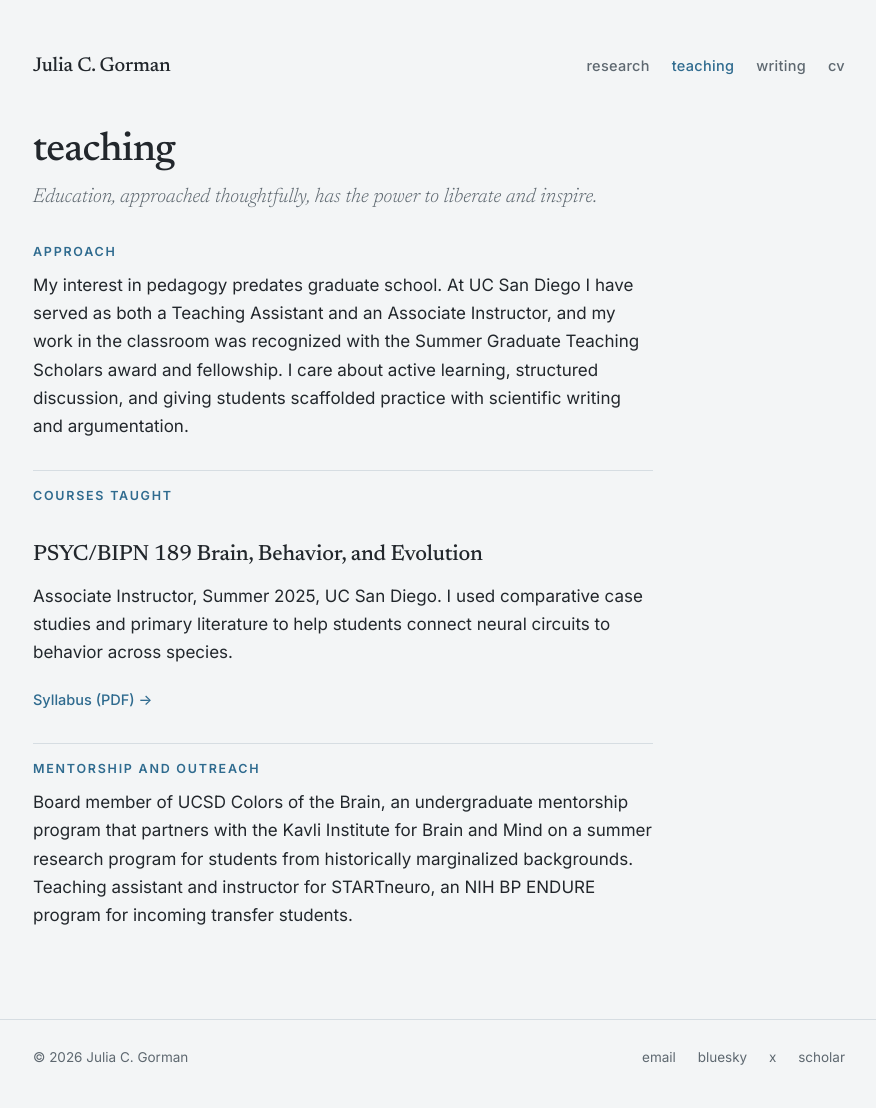
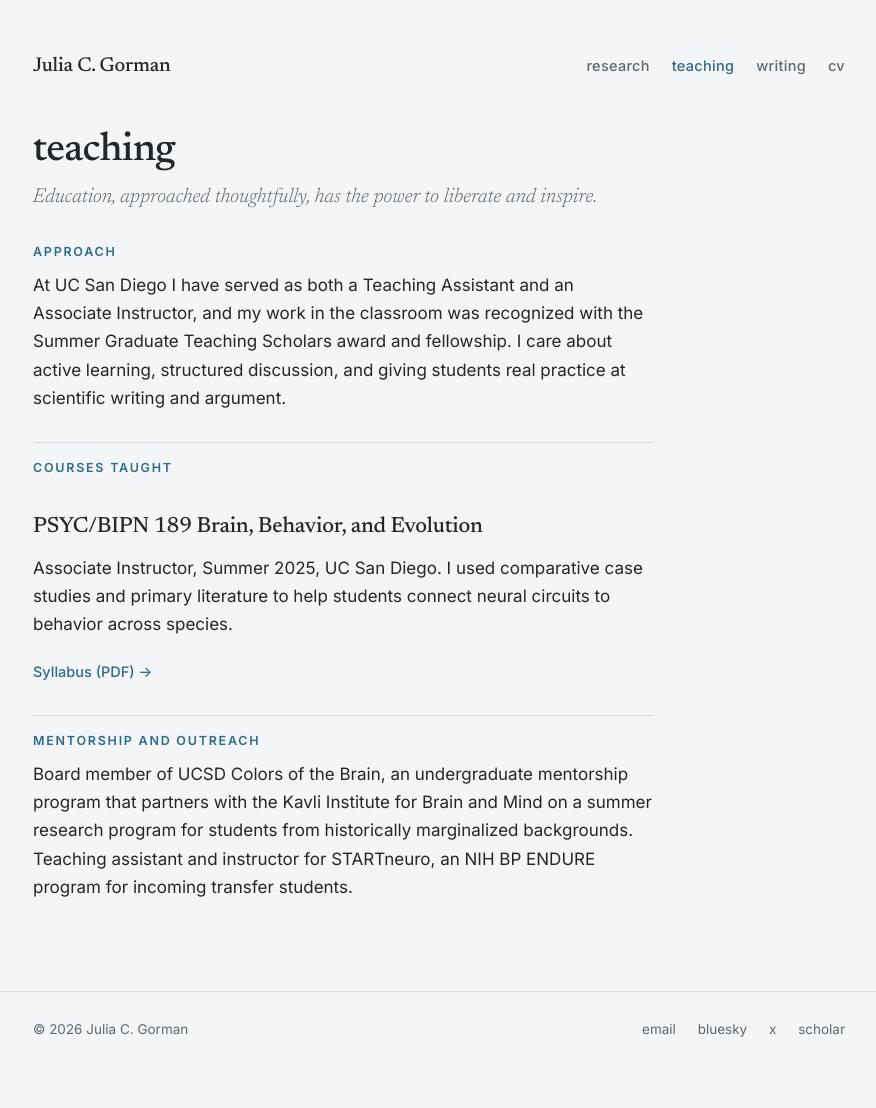
Before and after one commit to juliagorman/juliagorman.github.io, a Jekyll site: the page built from teaching.md, in a window 1280 px wide. Shown: the whole page, without its empty margins (201-1077 px from the left). Built offline with Jekyll 4.4.1, drawn with Linux system fonts in a browser that asks for light colours; after the commit the page ends 1080 px from its top, so only the background shows below that.

Commit message:
Tighten teaching page opening
Co-Authored-By: Claude Fable 5.1 <noreply@anthropic.com>
Claude-Session: https://claude.ai/code/session_01KxYQByiYyFbtBhGQ4erFiZ

```diff
--- a/teaching.md
+++ b/teaching.md
@@ -7,7 +7,7 @@ permalink: /teaching/
 
 ## approach
 
-My interest in pedagogy predates graduate school. At UC San Diego I have served as both a Teaching Assistant and an Associate Instructor, and my work in the classroom was recognized with the Summer Graduate Teaching Scholars award and fellowship. I care about active learning, structured discussion, and giving students scaffolded practice with scientific writing and argumentation.
+At UC San Diego I have served as both a Teaching Assistant and an Associate Instructor, and my work in the classroom was recognized with the Summer Graduate Teaching Scholars award and fellowship. I care about active learning, structured discussion, and giving students real practice at scientific writing and argument.
 
 ## courses taught
 
```
